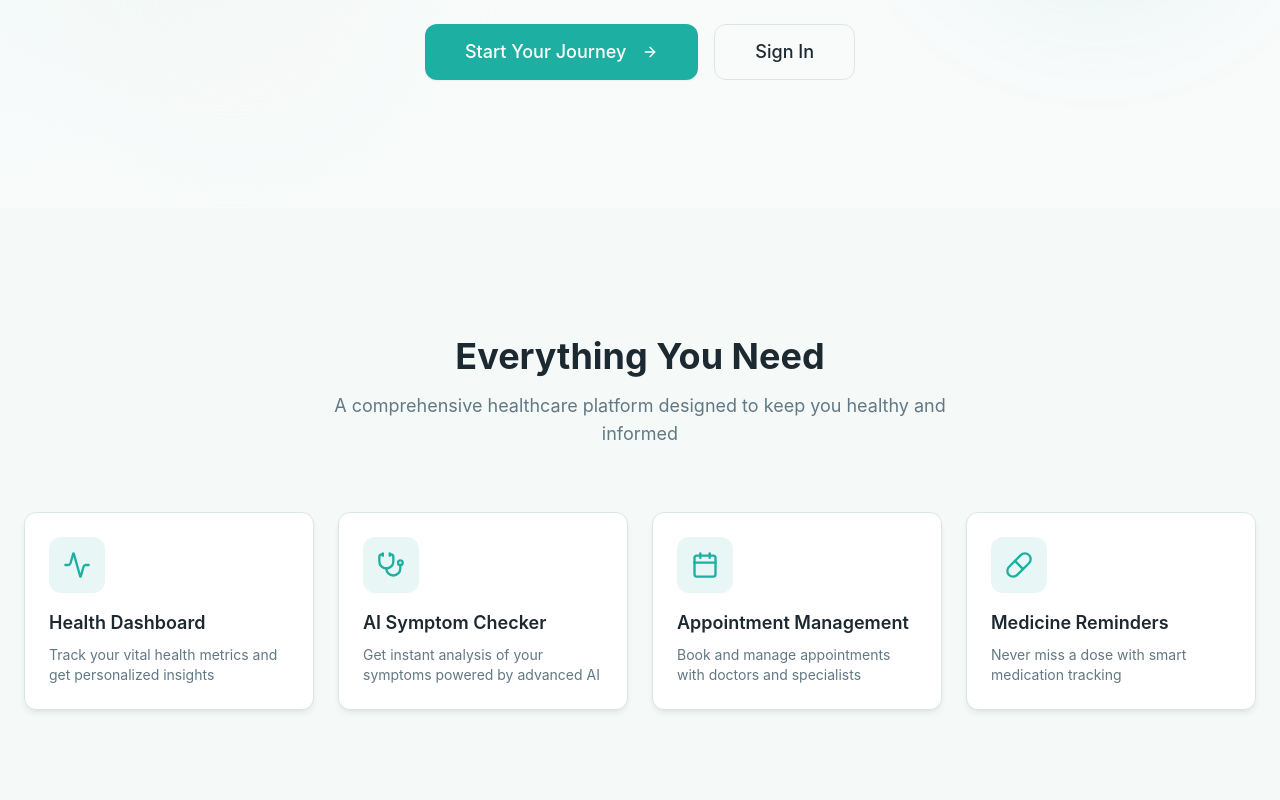
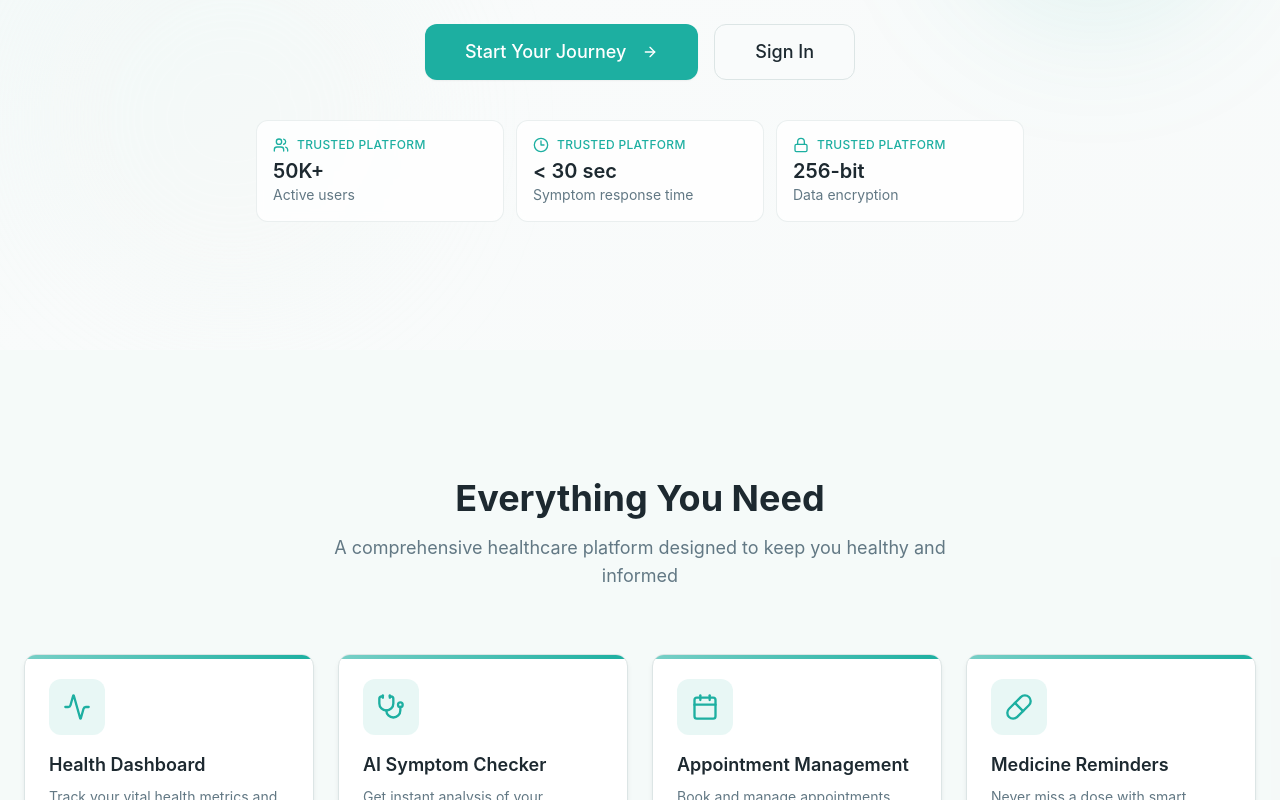
Before and after one commit to swordboom/Health-Hub-Pro, a React (Vite) app: page / in a window 1280 px wide. Shown: the part 460-1260 px from the top of the page. Built offline with nearby package versions, Linux system fonts and the light colour scheme; no server answers; the HTML template or start-up script is replaced by a standard one.

Commit message:
Modified Index.tsx

```diff
--- a/src/pages/Index.tsx
+++ b/src/pages/Index.tsx
@@ -10,7 +10,10 @@ import {
   Pill,
   Calendar,
   ArrowRight,
-  CheckCircle2
+  CheckCircle2,
+  Clock3,
+  Users,
+  Lock
 } from 'lucide-react';
 
 const features = [
@@ -33,6 +36,24 @@ const features = [
     icon: Pill,
     title: 'Medicine Reminders',
     description: 'Never miss a dose with smart medication tracking',
+  },
+];
+
+const trustMetrics = [
+  {
+    icon: Users,
+    value: '50K+',
+    label: 'Active users',
+  },
+  {
+    icon: Clock3,
+    value: '< 30 sec',
+    label: 'Symptom response time',
+  },
+  {
+    icon: Lock,
+    value: '256-bit',
+    label: 'Data encryption',
   },
 ];
 
@@ -89,6 +110,18 @@ const Index: React.FC = () => {
                 Sign In
               </Button>
             </div>
+            <div className="mt-10 grid grid-cols-1 sm:grid-cols-3 gap-3 text-left">
+              {trustMetrics.map((metric) => (
+                <div key={metric.label} className="rounded-xl border border-border/60 bg-card/80 backdrop-blur-sm p-4">
+                  <div className="flex items-center gap-2 text-primary mb-2">
+                    <metric.icon className="h-4 w-4" />
+                    <span className="text-xs font-medium uppercase tracking-wide">Trusted platform</span>
+                  </div>
+                  <p className="text-xl font-semibold text-foreground leading-none">{metric.value}</p>
+                  <p className="text-sm text-muted-foreground mt-1">{metric.label}</p>
+                </div>
+              ))}
+            </div>
           </div>
         </div>
 
@@ -112,14 +145,19 @@ const Index: React.FC = () => {
             {features.map((feature, i) => (
               <div
                 key={i}
-                className="health-card group cursor-pointer"
+                className="health-card group cursor-pointer relative overflow-hidden"
                 style={{ animationDelay: `${i * 100}ms` }}
               >
+                <div className="absolute inset-x-0 top-0 h-1 bg-gradient-to-r from-primary/60 to-primary" />
                 <div className="w-14 h-14 rounded-xl bg-primary/10 flex items-center justify-center mb-4 group-hover:bg-primary/20 transition-colors">
                   <feature.icon className="h-7 w-7 text-primary" />
                 </div>
                 <h3 className="text-lg font-semibold text-foreground mb-2">{feature.title}</h3>
                 <p className="text-muted-foreground text-sm">{feature.description}</p>
+                <div className="mt-5 flex items-center text-sm text-primary font-medium opacity-0 group-hover:opacity-100 transition-opacity">
+                  Explore
+                  <ArrowRight className="ml-1 h-4 w-4" />
+                </div>
               </div>
             ))}
           </div>
```
